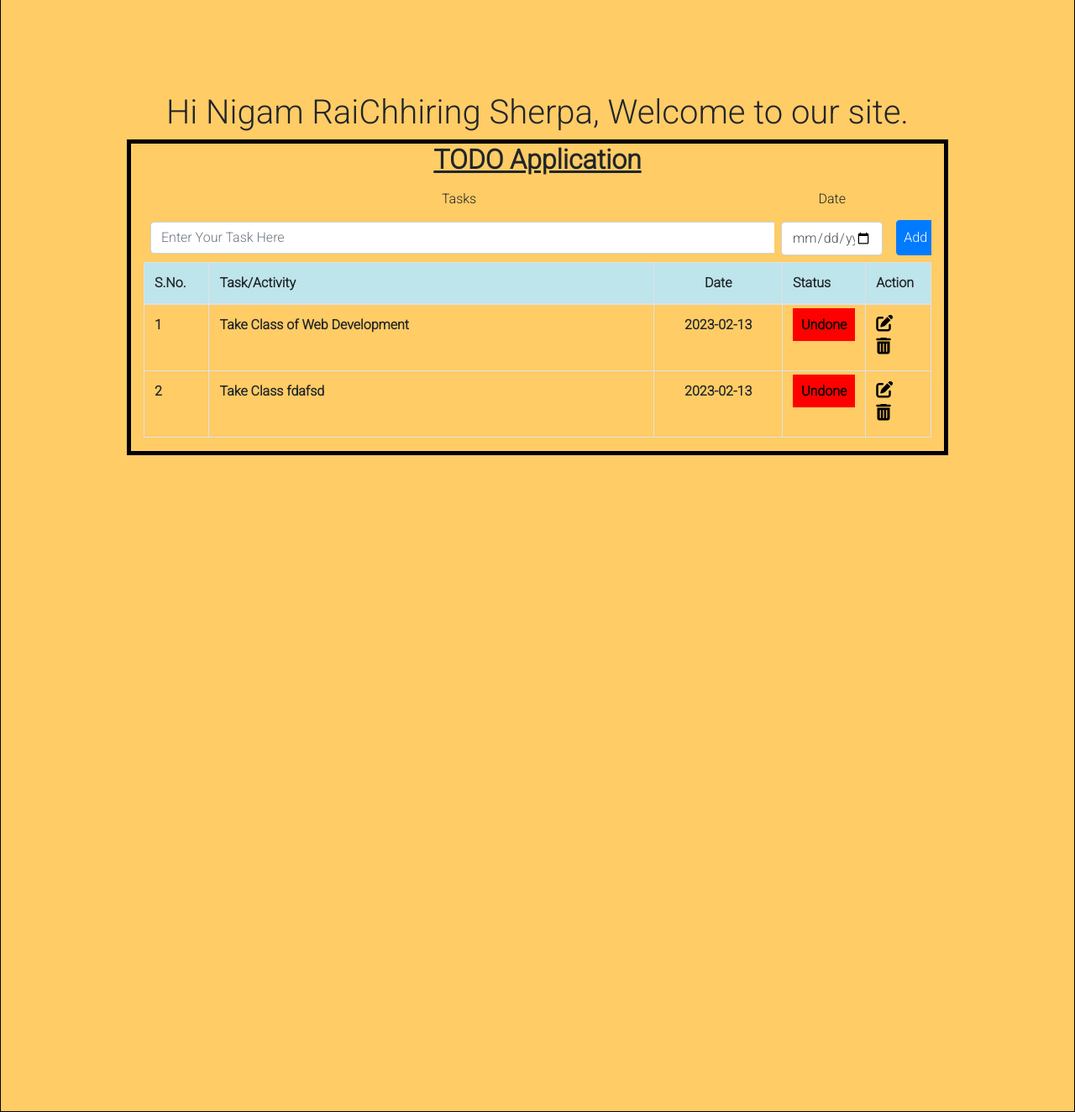
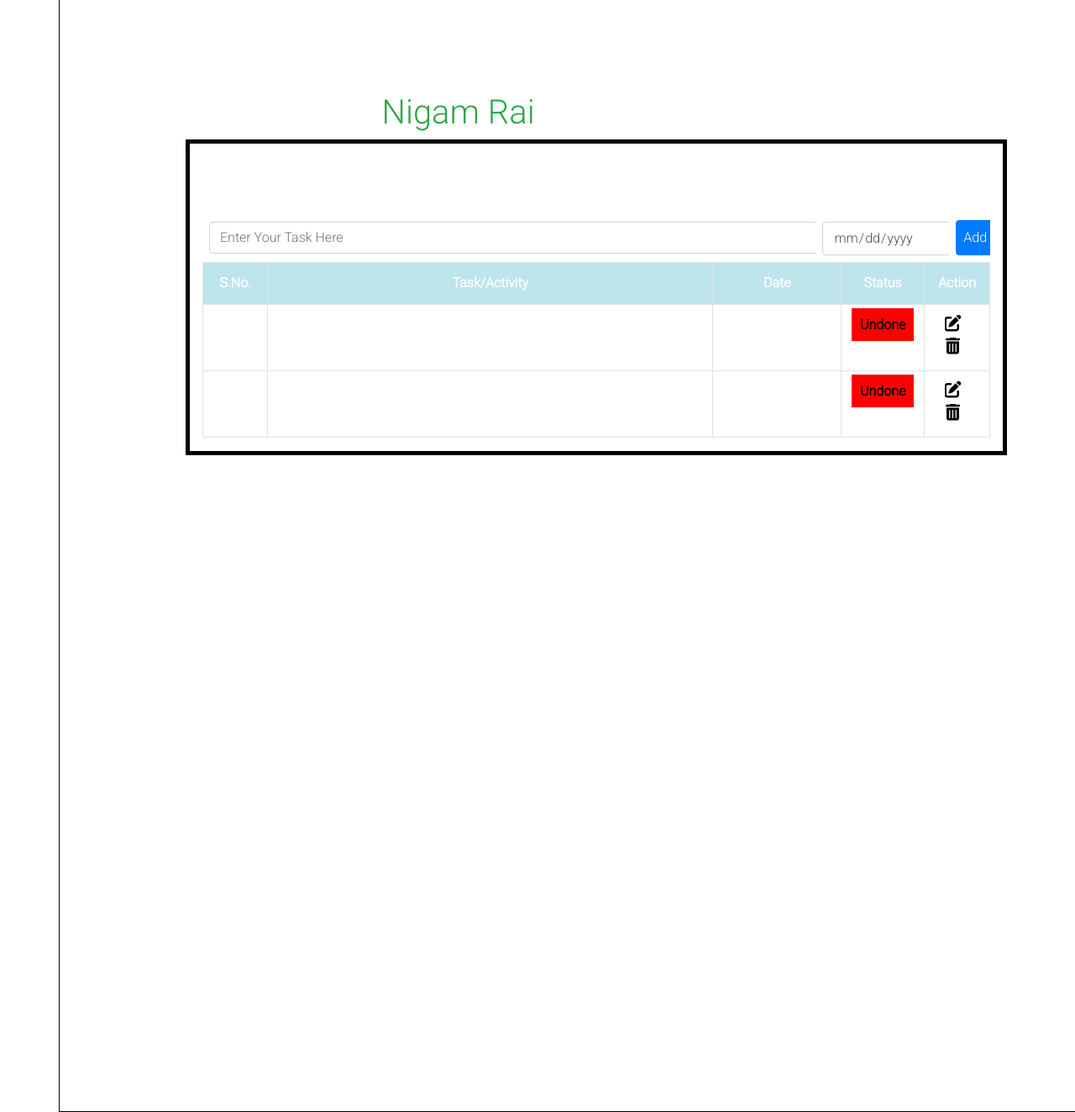
Before and after one commit to RaiNigam/todo1, a PHP site: page / in a window 1280 px wide. Shown: the part 76-1400 px from the top of the page at 84% size. Run offline with PHP 8.4, Linux system fonts and the light colour scheme; a user stored in the database is signed in; data comes from the database, SQL or seed files in the repository; some libraries are stand-ins or nearby versions.

Commit message:
username displayed

```diff
--- a/css/style.css
+++ b/css/style.css
@@ -35,16 +35,20 @@
     color:black;
 }
     .content{
-    /* margin-left:70px; */
-    /* margin-right:-100px; */
-    background-color:#ffcc66;
+    margin-left:70px;
+    margin-right:-100px;
+    /* background-color:#ffcc66; */
     height:1400px;
-    /* text-align: center; */
-    /* color:white; */
+    text-align: center;
+    color:white;
     padding-top:100px;
 }
 .welcomeMsg{
     text-align: center;
+    position:relative;
+    top:0;
+    left:0;
+
 }
 .appTitle{
     text-decoration:underline ;
@@ -55,7 +59,7 @@
     border:5px solid black;
 }
 .inputDate{
-    /* width:200px; */
+     width:200px;
 }
 .activity{
     width:1000px;
--- a/index.php
+++ b/index.php
@@ -6,6 +6,7 @@ ini_set('display_errors', 1);
 if(!isset($_SESSION['email'])){
     header('Location:login.php');
 }
+
 
 include('db.php');
 ?>
@@ -49,12 +50,13 @@ include('db.php');
       </nav>
       <div class="container-fluid content">
         <h1 class="welcomeMsg">Hi <?php
-        require 'db.php';
+				include'db.php';
 
-        $query = $conn->query("SELECT username FROM `tbl_user`");
-        // $count = 1;
-        while($fetch = $query->fetch_array()){
-        echo $fetch['username'];}?>, Welcome to our site.</h1>
+
+				$query = mysqli_query($conn, "SELECT * FROM `tbl_user` WHERE `email`='$_SESSION[email]'") or die(mysqli_error());
+				$fetch = mysqli_fetch_array($query);
+				echo "<span class='text-success'>".$fetch['username']."</span>";
+			?>, Welcome to our site.</h1>
 
         <div class="container tasks">
             <h2 class="appTitle">TODO Application</h2>
--- a/login.php
+++ b/login.php
@@ -5,8 +5,9 @@ include("db.php");
 if (isset($_POST['login'])) {
     $email = $_POST['email'];
     $password =$_POST['password'];
+    $_SESSION['username'] = $username;
 
-    $sql = "SELECT id, email, password FROM tbl_user WHERE email = '$email' AND password = '$password'";
+    $sql = "SELECT id, email,username, password FROM tbl_user WHERE email = '$email' AND password = '$password'";
     $result = $conn->query($sql);
 
     $row = $result->fetch_assoc();
```
